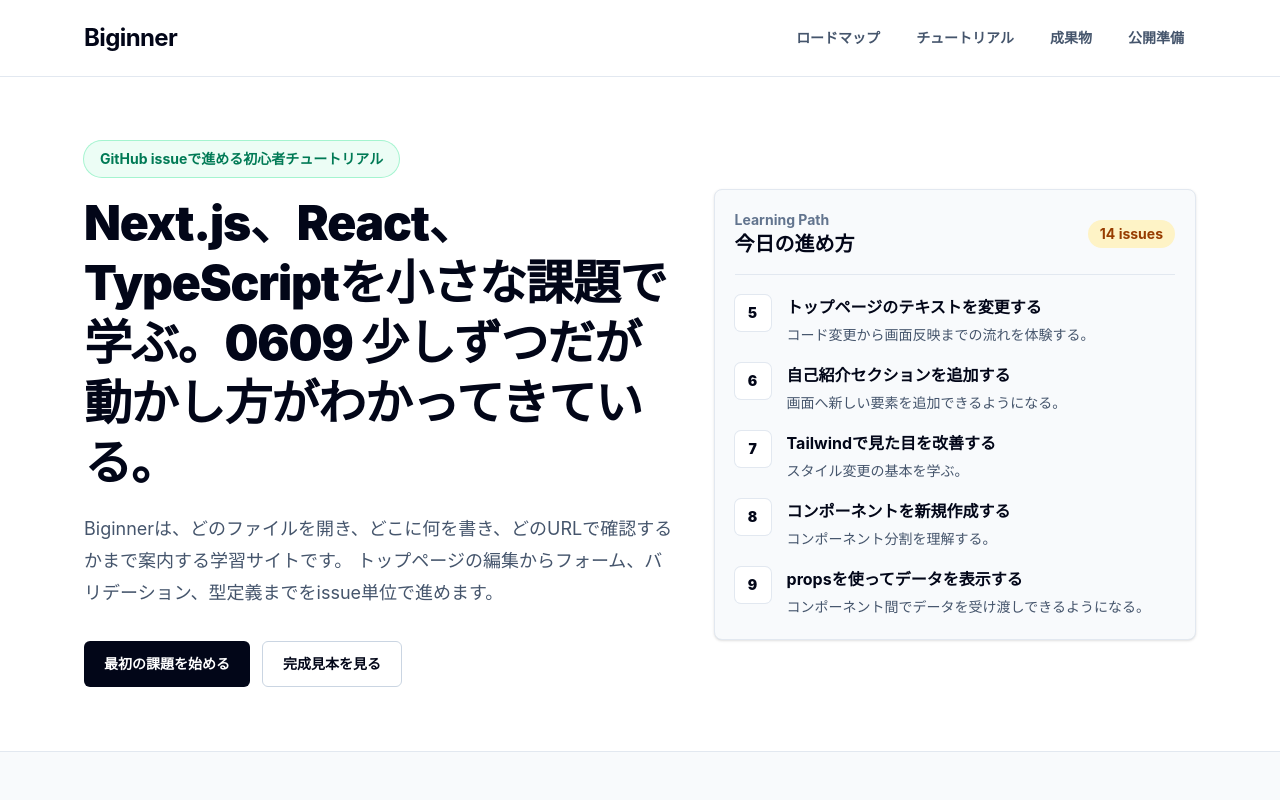
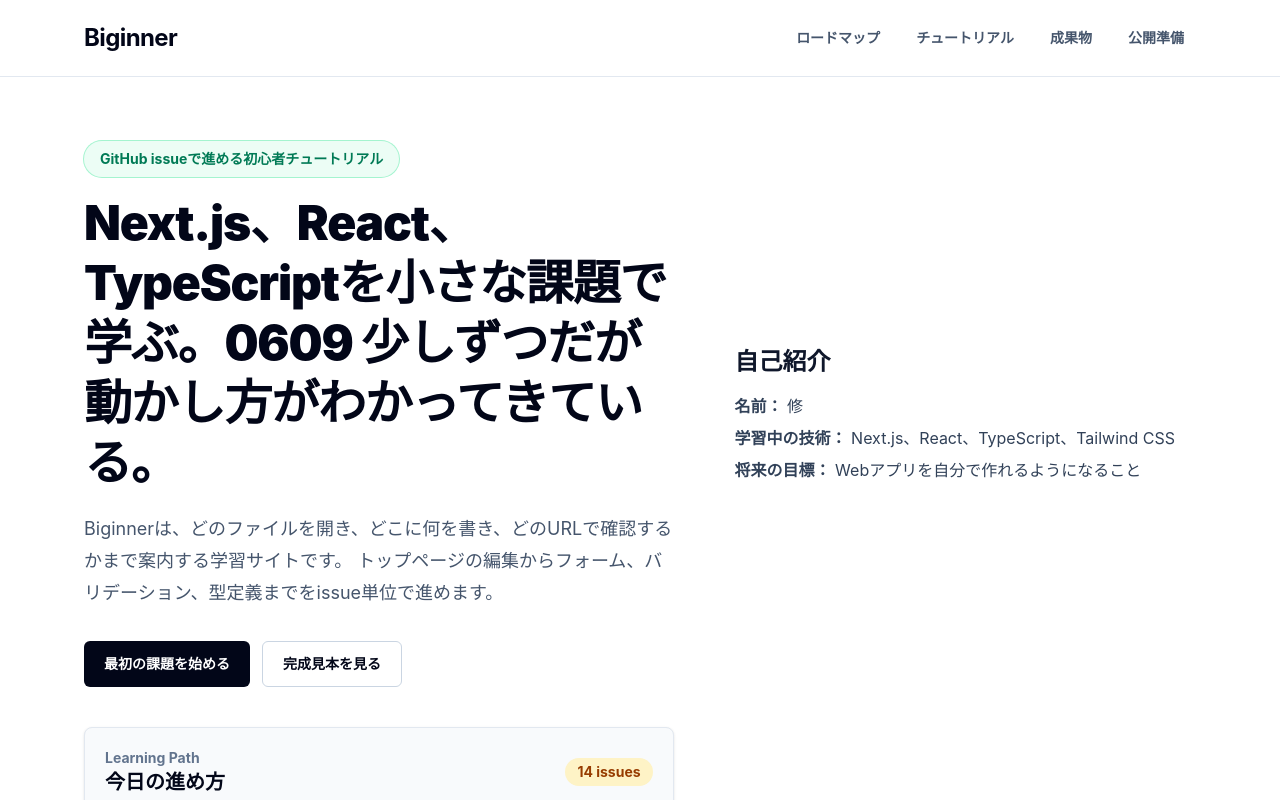
Before and after one commit to naoykz-tech/biginner, a Next.js app: page / in a window 1280 px wide. Shown: the top 800 px of the page. Built offline with nearby package versions, Linux system fonts and the light colour scheme.

Commit message:
自己紹介セクションを作成した
Ruuに環境を整備してもらって、やり直した

```diff
--- a/src/components/home/HomePageContent.tsx
+++ b/src/components/home/HomePageContent.tsx
@@ -26,6 +26,22 @@
       <section className="border-b border-slate-200 bg-white">
         <div className="mx-auto grid max-w-6xl gap-10 px-5 py-12 lg:grid-cols-[1.1fr_0.9fr] lg:items-center lg:py-16">
           <HomeHero />
+          <section className="mx-auto max-w-3xl px-5 py-10">
+            <h2 className="text-2xl font-bold text-slate-900">自己紹介</h2>
+
+            <p className="mt-4 text-slate-700">
+              <strong>名前：</strong> 修
+            </p>
+
+            <p className="mt-2 text-slate-700">
+              <strong>学習中の技術：</strong> Next.js、React、TypeScript、Tailwind CSS
+            </p>
+
+            <p className="mt-2 text-slate-700">
+              <strong>将来の目標：</strong> Webアプリを自分で作れるようになること
+            </p>
+          </section>
+
           <LearningPathCard issues={nextIssues} totalIssueCount={totalIssueCount} />
         </div>
       </section>
```
Also changed, not shown: 1 other file (tests, documents, lock files or other folders).
